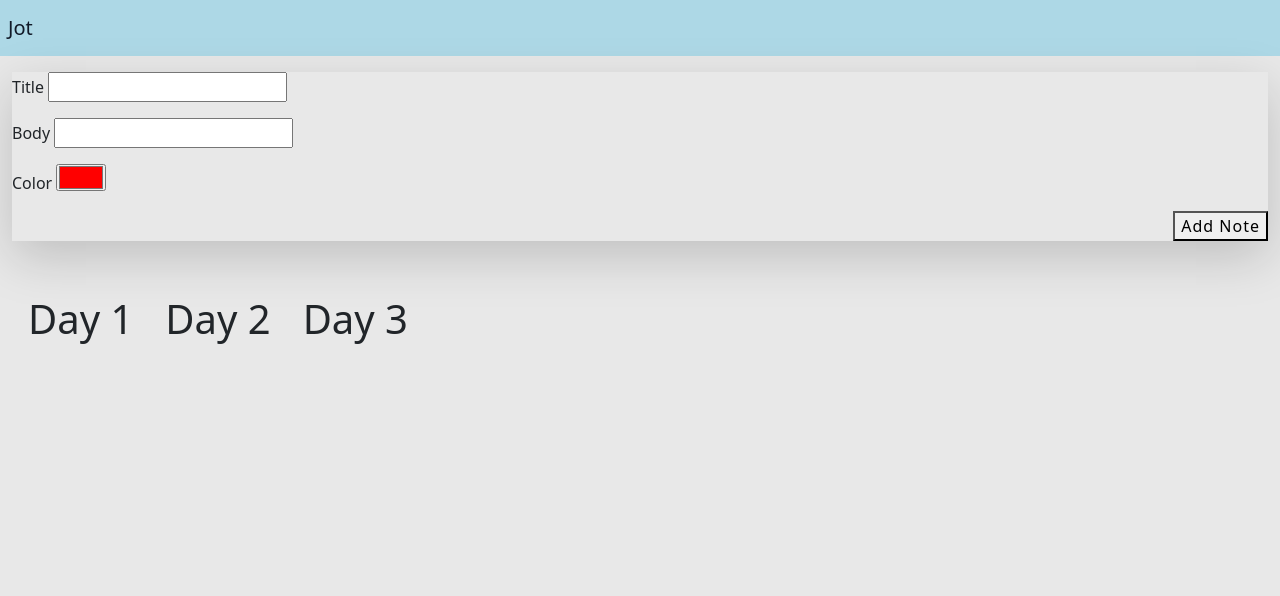
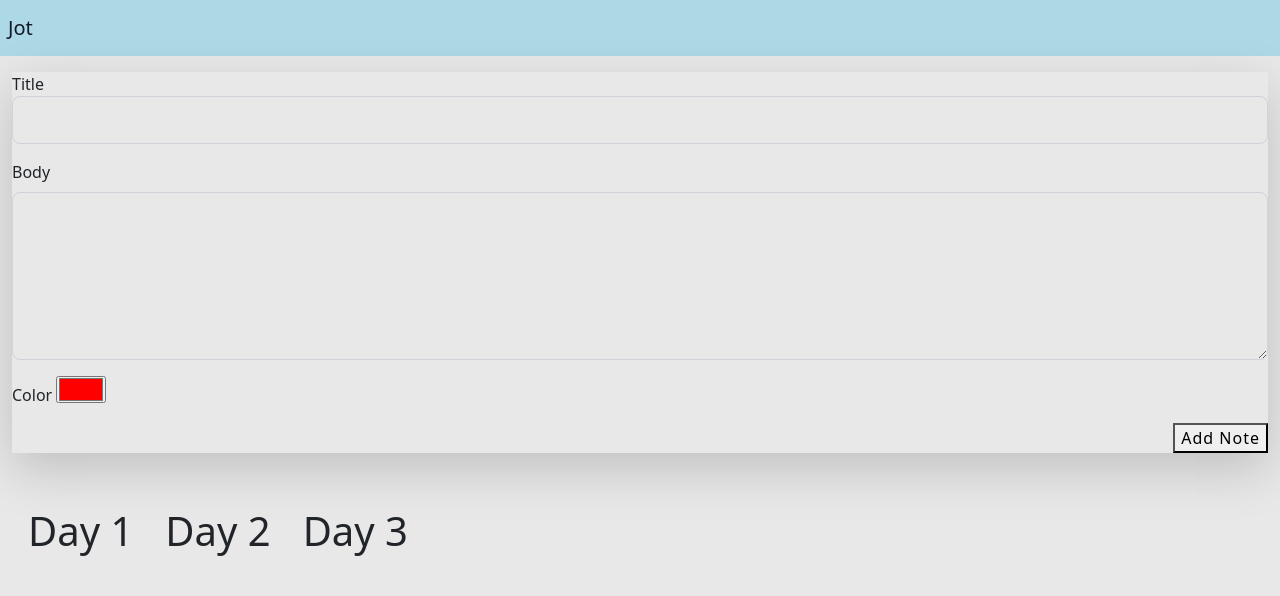
Before and after one commit to Spiegel28/CP3_Jot, a website with bundled scripts: page index.html in a window 1280 px wide. Built offline with nearby package versions, Linux system fonts and the light colour scheme; a script that the page names is missing.

Commit message:
Made the bodys bigger

```diff
--- a/app/models/NoteFile.js
+++ b/app/models/NoteFile.js
@@ -8,7 +8,6 @@ export class NoteFile {
         this.name = data.name
         this.body = data.body
 
-        // TODO make sure you assign a color here
         this.color = data.color
         // FIXME in order for these to persist using local storage, your dates will have to be updated. Reference Grgeslist and Redacted
         this.createdAt = data.createdAt == undefined ? new Date() : new Date(data.createdAt)
@@ -39,10 +38,12 @@ export class NoteFile {
           <h2 class=" me-4"> ${this.name} </h2>
         </div>
         <div class=" justify-content-between mb-4 align-items-center">
+
+          <p class="mb-0">${this.id.length}</p>
           <p class="mb-0">${this.getCreatedAtString()}</p>
           <p>${this.getUpdatedAtString()}</p>
         </div>
-        <textarea id="noteBody" class="fs-5" style = "background-color: ${this.color};">${this.body}</textarea>
+        <textarea style = "height: 200px;" id="noteBody" class="form-control fs-5" style = "background-color: ${this.color};">${this.body}</textarea>
         <button onclick="app.NotesController.deleteNote('${this.id}')" class="btn btn-danger ms-auto">Delete</button>
       </div>
         `
--- a/index.html
+++ b/index.html
@@ -39,15 +39,15 @@
     <div class="container-fluid">
       <div class="row my-3">
         <div class="col-12 m-auto">
-          <div class="shadow-lg">
+          <div class="shadow-lg form">
             <form onsubmit="app.NotesController.createNote()">
-              <div class="mb-3">
+              <div class="mb-3" >
                 <label for="name">Title</label>
-                <input id="name" name = "name" type="text" required minlength="3" maxlength="15">
+                <input id="name" class="form-control form-control-lg" name = "name" type="text" required minlength="3" maxlength="15">
               </div>
               <div class="mb-3">
-                <label for="body">Body</label>
-                <input id="body" name = "body" type="text">
+                <label for="body" class = 'form-label'>Body</label>
+                <textarea id="body" class="form-control form-control-lg" name = "body" rows ="5" type="text"> </textarea>
               </div>
               <div class="mb-3">
                 <label for="color">Color</label>
```
